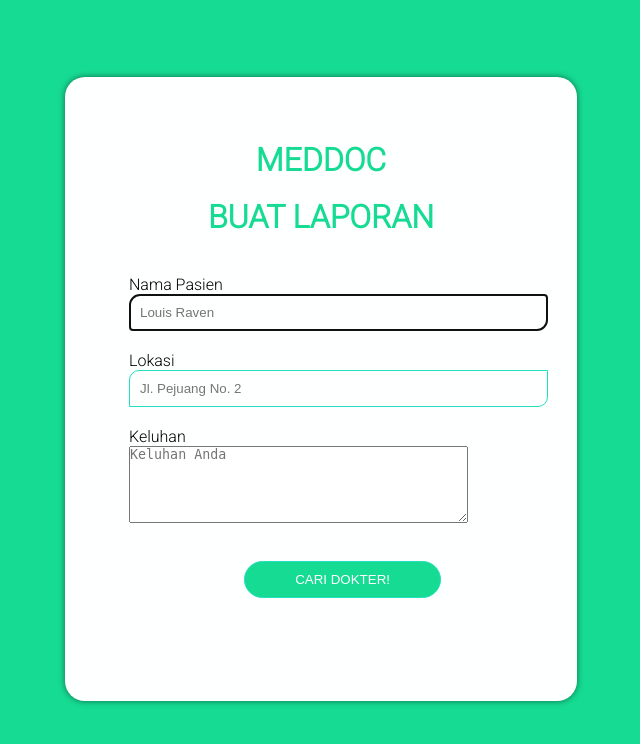
After one commit to valfeclone/MedDocc, a Laravel app: page /user/report in a window 1280 px wide. The commit adds this page. Shown: the top 744 px of the page, without its empty margins (319-959 px from the left). Run offline with Laravel 8, Linux system fonts and the light colour scheme; the visitor is signed in with stand-in values (Sample User, id 1); some libraries are stand-ins or nearby versions.

Commit message:
fix register doctor, resolved make report feature

```diff
--- a/app/Http/Controllers/DoctorController.php
+++ b/app/Http/Controllers/DoctorController.php
@@ -51,7 +51,7 @@ class DoctorController extends Controller
         // ddd($request);
         $validatedDoc = request()->validate([
         'name' => 'required',
-        'email' => ['required', 'string', 'email', 'max:255', 'unique:users'],
+        'email' => ['required', 'string', 'email', 'max:255', 'unique:doctors'],
         'password' => ['required', 'string', 'min:8'],
         'bukti-praktik' => 'required',
         ]);
@@ -76,7 +76,7 @@ class DoctorController extends Controller
 
     public function login (Request $request)
 	{
-        ddd($request);
+        // ddd($request);
         $credentials = $request->only('email', 'password');
 
 		if (Auth::guard('doctor')->attempt($credentials)) {
--- a/app/Http/Controllers/InvoiceController.php
+++ b/app/Http/Controllers/InvoiceController.php
@@ -3,6 +3,7 @@
 namespace App\Http\Controllers;
 
 use Illuminate\Http\Request;
+use App\Models\Invoice;
 
 class InvoiceController extends Controller
 {
--- a/app/Models/Invoice.php
+++ b/app/Models/Invoice.php
@@ -14,6 +14,10 @@ class Invoice extends Model
      *
      * @var array
      */
-    protected $guarded = [
+    protected $fillable = [
+        'status',
+        'user_id',
+        'doctor_id',
+        'report_id',
     ];
 }
--- a/resources/views/auth/login.blade.php
+++ b/resources/views/auth/login.blade.php
@@ -52,7 +52,7 @@
 
             <div>
                 <!-- <x-jet-label value="{{ __('Username') }}" /> -->
-                <x-jet-input class="block mt-1 w-full" placeholder="Username" type="email" name="email" :value="old('email')" required autofocus />
+                <x-jet-input class="block mt-1 w-full" placeholder="E-mail" type="email" name="email" :value="old('email')" required autofocus />
             </div>
 
             <div class="mt-4">
--- /dev/null
+++ b/resources/views/user/makereport.blade.php
@@ -0,0 +1,47 @@
+<html lang="en">
+<head>
+    <meta charset="UTF-8">
+    <meta name="viewport" content="width=device-width, initial-scale=1.0">
+
+    <!-- Fonts -->
+    <link href="https://fonts.googleapis.com/css2?family=Nunito:wght@400;600;700&display=swap" rel="stylesheet">
+    <link href="https://fonts.googleapis.com/css2?family=Roboto:wght@300&display=swap" rel="stylesheet">
+    <link rel="stylesheet" href="https://cdnjs.cloudflare.com/ajax/libs/font-awesome/4.7.0/css/font-awesome.min.css">
+
+    <!-- CSS -->
+    <link href="{{ asset('/css/login-style.css') }}" rel="stylesheet">
+
+    <title>MEDDOC</title>
+</head>
+<body>
+<div class="login-menu">
+        <content>
+            <h1>MEDDOC</h1><br>
+            <h1>BUAT LAPORAN</h1><br>
+            <div class="login-form">
+                <form method="POST" action="/user/report" class="register__form" id="theform" enctype="multipart/form-data">
+                    @csrf
+                    <div class="login-input">
+                        <label for="name">Nama Pasien</label><br>
+                        <input type="text" id="name" name="name" placeholder="Louis Raven" class="input" required autofocus><br>
+                    </div>
+
+                    <div class="login-input">
+                        <label for="lokasi">Lokasi</label><br>
+                        <input type="text" id="lokasi" name="lokasi" placeholder="Jl. Pejuang No. 2" class="input" required><br>
+                    </div>
+
+                    <div class="login-input">
+                        <label for="keluhan">Keluhan</label><br>
+                        <textarea type="text" id="keluhan" name="keluhan" placeholder="Keluhan Anda" class="input" required cols="40" rows="5"></textarea>
+                    </div>
+
+                    <div class="submit-form">
+                        <input type="submit" class="submit-button font-tipis small-text" value="CARI DOKTER!">
+                    </div>
+                </form>
+            </div>
+        </content>
+    </div>
+</body>
+</html>
--- a/routes/web.php
+++ b/routes/web.php
@@ -3,6 +3,7 @@
 use App\Http\Controllers\UserController;
 use App\Http\Controllers\DoctorController;
 use App\Http\Controllers\AdminController;
+use App\Http\Controllers\ReportController;
 use Illuminate\Support\Facades\Route;
 
 /*
@@ -60,7 +61,12 @@ Route::get('/doctor/register', function () {
 Route::post('/doctor/register', [DoctorController::class, 'register' ])
     ->middleware(['guest']);
 
-//
+
+//route dasboard user
+// Route::get('/user/dashboard', function () {
+//     return view('user-dashboard');
+// });
+
 Route::get('/profile', function () {
     return view('profile');
 });
@@ -87,13 +93,17 @@ Route::group([ "middleware" => ['auth:sanctum', 'verified'] ], function() {
     Route::get('/user', [ UserController::class, "index_view" ])->name('user');
     Route::view('/user/new', "pages.user.user-new")->name('user.new');
     Route::view('/user/edit/{userId}', "pages.user.user-edit")->name('user.edit');
+    Route::get('/user/dashboard', function () {
+        return view('user-dashboard');
+    });
 
+    //route buat buat report
+    Route::get('/user/report', function () {
+        return view('user.makereport');
+    });
+    Route::post('/user/report', [ReportController::class, 'makeReport' ]);
 });
 
-Route::get('/about-us', function () {
+    Route::get('/about-us', function () {
     return view('about-us');
 });
-
-Route::get('/user-dashboard', function () {
-    return view('user-dashboard');
-});
```
Also changed, not shown: app/Http/Controllers/ReportController.php (added, +38 -0 lines), app/Models/Report.php (added, +13 -0 lines), database/migrations/2020_11_28_194742_create_reports_table.php, database/migrations/2020_11_28_200151_create_invoices_table.php (added).
